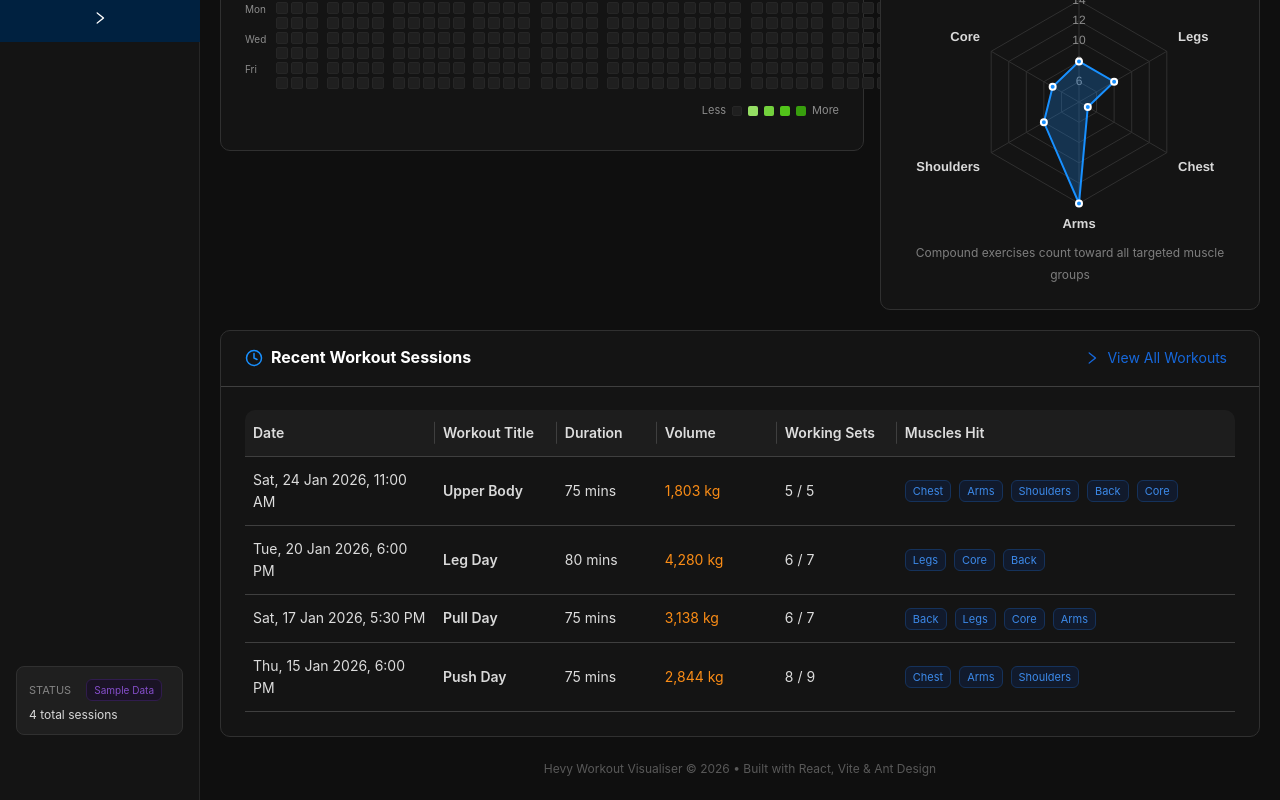
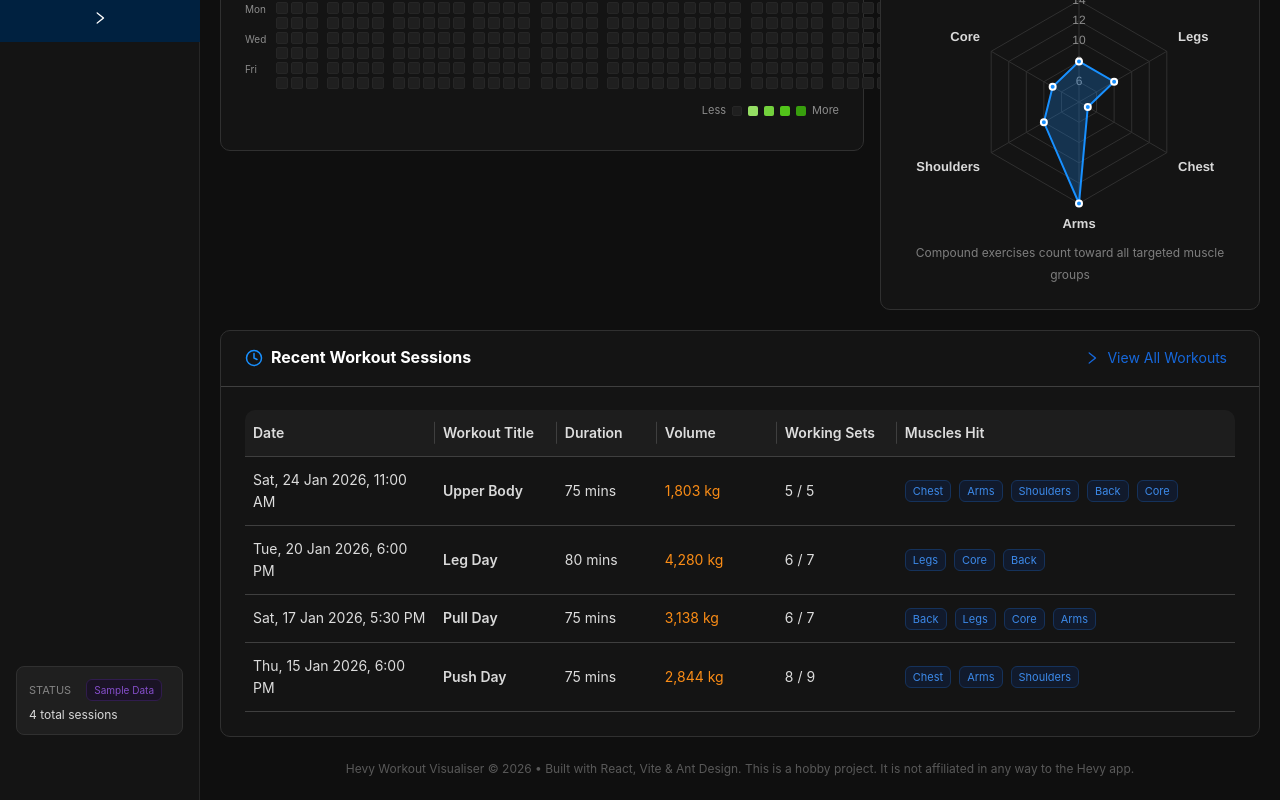
Before and after one commit to pangwuu/HevyVisualiser, a React (Vite) app: page / in a window 1280 px wide. Shown: the part 758-1558 px from the top of the page. Built offline with nearby package versions, Linux system fonts and the light colour scheme.

Commit message:
Fixed the favicon

```diff
--- a/src/components/Layout/AppLayout.tsx
+++ b/src/components/Layout/AppLayout.tsx
@@ -185,7 +185,7 @@ export const AppLayout: React.FC<AppLayoutProps> = ({ children }) => {
         </Content>
 
         <Footer style={{ textAlign: 'center', backgroundColor: '#0f0f0f', color: '#595959', fontSize: 12 }}>
-          Hevy Workout Visualiser &copy; {new Date().getFullYear()} &bull; Built with React, Vite & Ant Design
+          Hevy Workout Visualiser &copy; {new Date().getFullYear()} &bull; Built with React, Vite & Ant Design. This is a hobby project. It is not affiliated in any way to the Hevy app.
         </Footer>
       </Layout>
     </Layout>
```
